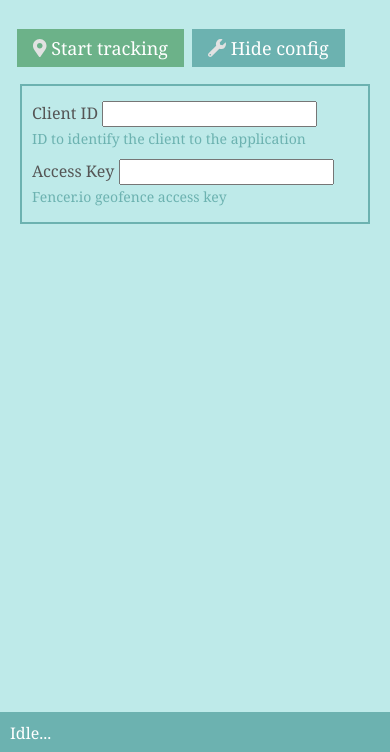
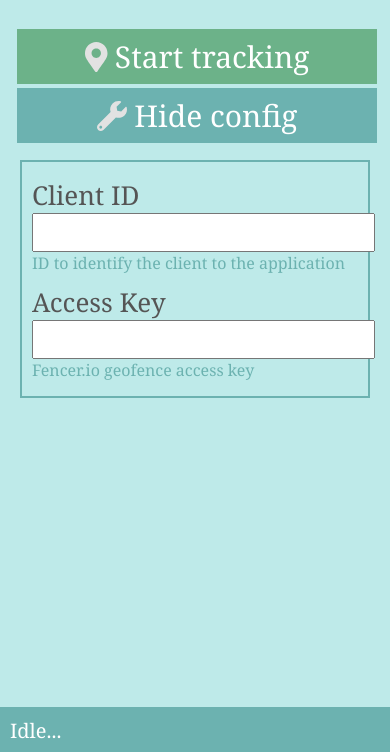
Before and after one commit to olliephillips/froxy-client, a plain HTML site: page index.html in a window 390 px wide. Both pictures are taken after a click on the button "Show config". Shown: the part 92-844 px from the top of the page. Drawn offline with Linux system fonts and the light colour scheme.

Commit message:
css for mobile

```diff
--- a/css/froxy-client.css
+++ b/css/froxy-client.css
@@ -2,7 +2,7 @@ body{
 	padding:0px;margin:0px;
 	background:#BEEAE9;
 	font-family: 'Noto Serif', san-serif;
-	font-size:16px;
+	font-size:26px;
 	color:#555555;
 }
 
@@ -21,7 +21,7 @@ body{
 .green { background-color: rgb(108, 178, 137);}
 
 input {
-	font-size:16px;
+	font-size:26px;
 	padding:2px;
 }
 
@@ -39,13 +39,16 @@ button {
     text-align: center;
     text-decoration: none;
     display: inline-block;
-	font-size: 18px;
+	font-size: 30px;
 	margin:2px;
+	width:100%;
 }
+
 button:hover{cursor:pointer};
 
 label {
-	display:block;
+	display:none;
+
 }
 
 #config {
@@ -59,9 +62,9 @@ label {
 	bottom:0px;
 	background:#6CB2B0;
 	width:100%;
-	height:20px;
+	height:25px;
 	color:#FFFFFF;
-	font-size:16px;
+	font-size:20px;
 	padding:10px;
 }
 
@@ -73,6 +76,6 @@ label {
 
 .note{
 	color: #6CB2B0;
-	font-size: 14px;
-	display:inline-block;
+	font-size: 16px;
+	display:block;
 }
--- a/index.html
+++ b/index.html
@@ -25,12 +25,12 @@
 		<div id="config" class="hidden row">
 			<div class="column">
 				<div class="field">
-					<label for="client-id">Client ID</label>
+					<div>Client ID</div>
 					<input type="text" name="client-id" id="client-id"/>
 					<span class="note">ID to identify the client to the application</span>
 				</div>
 				<div class="field">
-					<label for="access-key">Access Key</label>
+					<div>Access Key</div>
 					<input type="text" name="access-key" id="access-key"/>
 					<span class="note">Fencer.io geofence access key</span>
 				</div>
```
